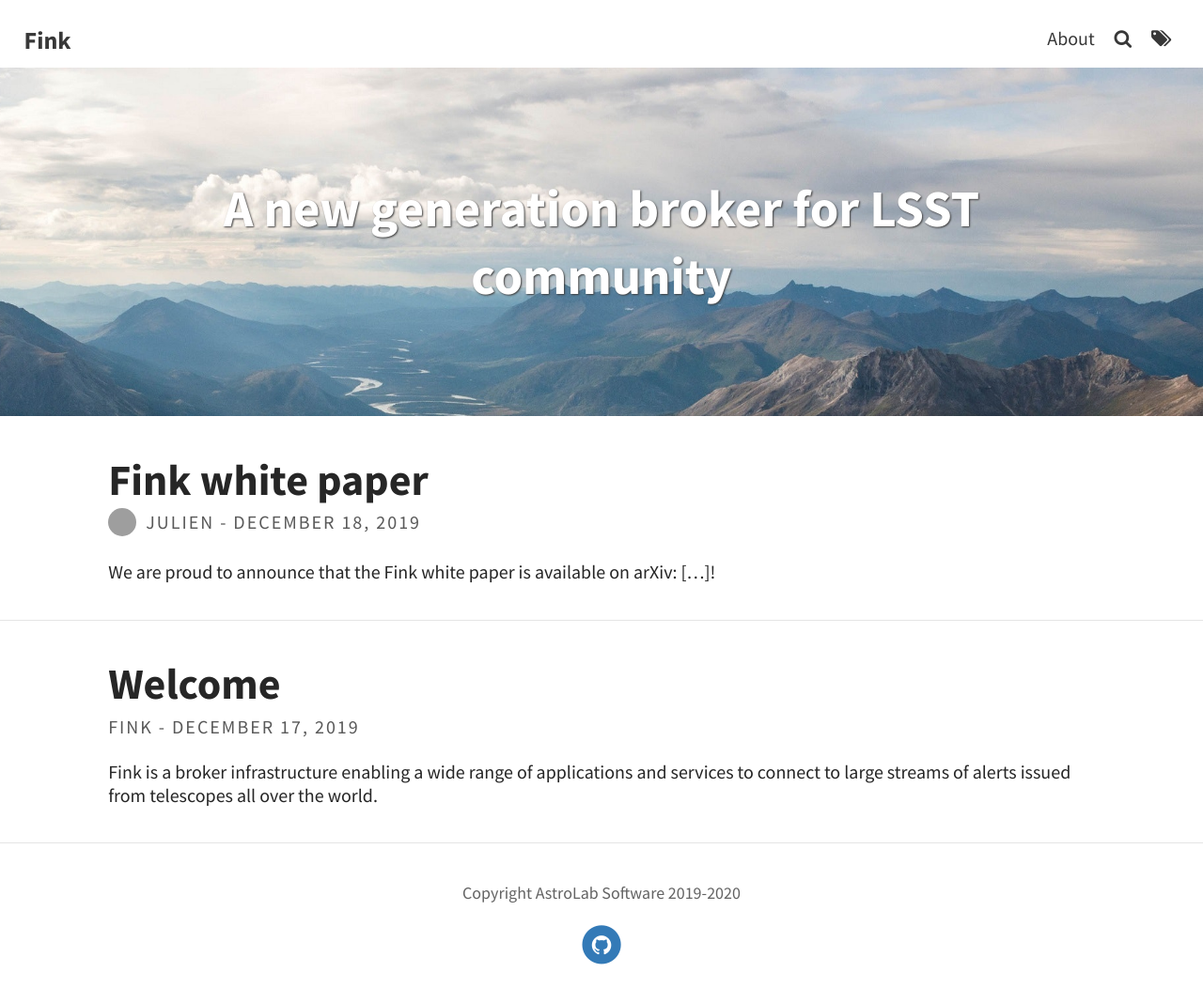
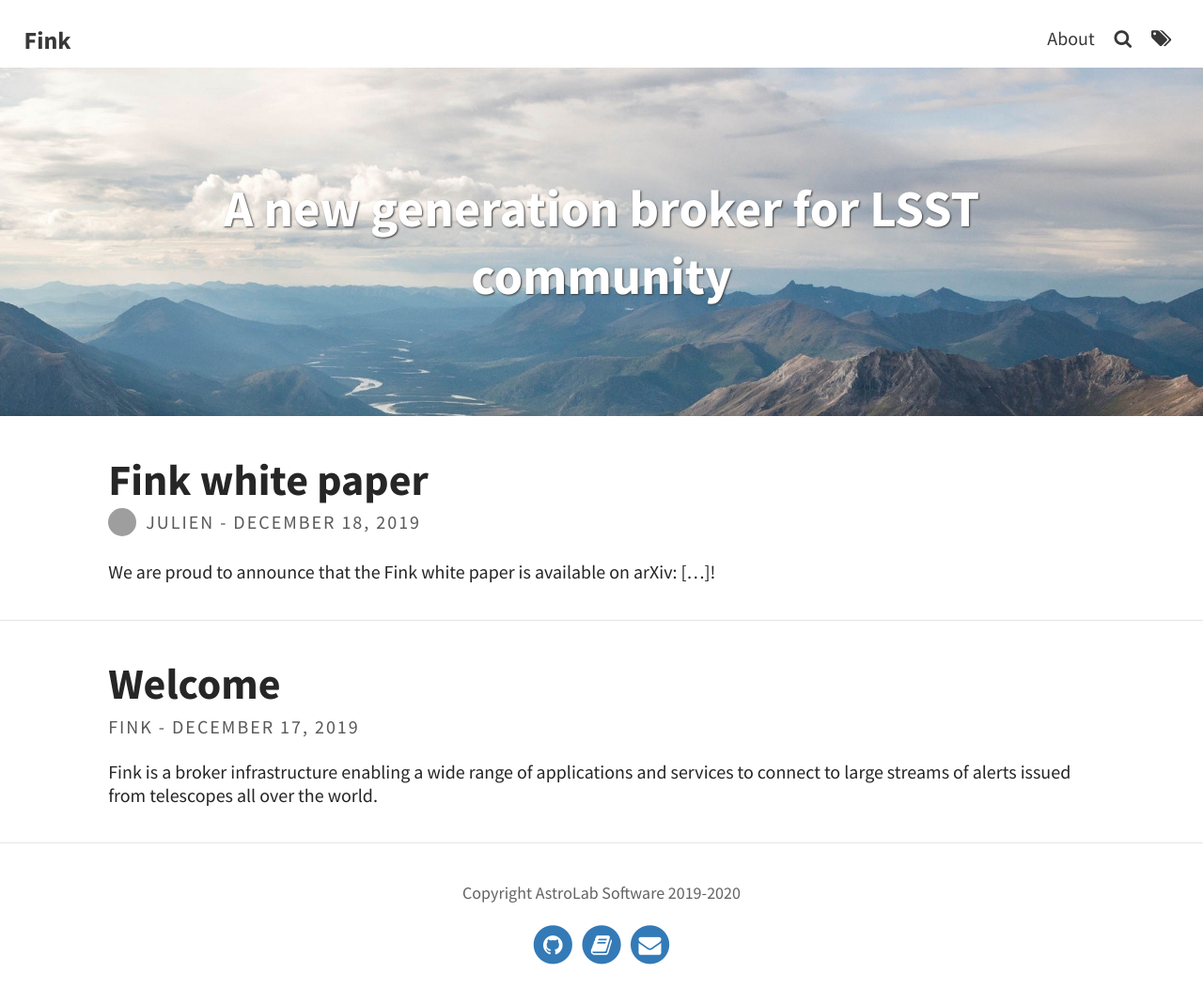
Before and after one commit to astrolabsoftware/fink-website, a Jekyll site: the page built from index.html, in a window 1280 px wide. Shown: the whole page at 94% size. Built offline with Jekyll 4.4.1, drawn with Linux system fonts in a browser that asks for light colours; the list of posts is cut into pages by our own code; grey boxes are pictures that could not be loaded.

Commit message:
Include readthedocs and email

```diff
--- a/_data/social.yml
+++ b/_data/social.yml
@@ -1,6 +1,5 @@
 # Icons on the footer
 rss:         # Make sure you created a feed.xml with feed.xml layout
-email_address:    # Full email address, e.g. "sam@example.com"
 behance:
 bitbucket:
 dribbble:
@@ -8,7 +7,8 @@ facebook:
 flickr:
 gitlab:
 github: "astrolabsoftware/fink-broker"
-folder: "https://fink-broker.readthedocs.io/en/latest/"
+book: "https://fink-broker.readthedocs.io/en/latest/"
+email_address: peloton@lal.in2p3.fr   # Full email address, e.g. "sam@example.com"
 instagram:
 keybase:
 linkedin:         # Full URL
--- a/_includes/icons.html
+++ b/_includes/icons.html
@@ -5,17 +5,6 @@
     <span class="fa-stack fa-lg">
             <i class="fa fa-circle fa-stack-2x"></i>
             <i class="fa fa-rss fa-stack-1x fa-inverse"></i>
-        </span>
-    </a>
-</li>
-{% endif %}
-
-{% if site.data.social.email_address or site.theme_settings.email_address %}
-<li>
-    <a href="mailto:{{ site.data.social.email_address }}" title="{{ site.data.language.str_email }}">
-		<span class="fa-stack fa-lg">
-            <i class="fa fa-circle fa-stack-2x"></i>
-            <i class="fa fa-envelope fa-stack-1x fa-inverse"></i>
         </span>
     </a>
 </li>
@@ -265,3 +254,26 @@
     </a>
 </li>
 {% endif %}
+
+{% if site.data.social.book or site.theme_settings.book %}
+<li>
+    <a href="{{ site.data.social.book }}"
+       title="Read the Docs">
+		<span class="fa-stack fa-lg">
+            <i class="fa fa-circle fa-stack-2x"></i>
+            <i class="fa fa-book fa-stack-1x fa-inverse"></i>
+        </span>
+    </a>
+</li>
+{% endif %}
+
+{% if site.data.social.email_address or site.theme_settings.email_address %}
+<li>
+    <a href="mailto:{{ site.data.social.email_address }}" title="{{ site.data.language.str_email }}">
+		<span class="fa-stack fa-lg">
+            <i class="fa fa-circle fa-stack-2x"></i>
+            <i class="fa fa-envelope fa-stack-1x fa-inverse"></i>
+        </span>
+    </a>
+</li>
+{% endif %}
```
